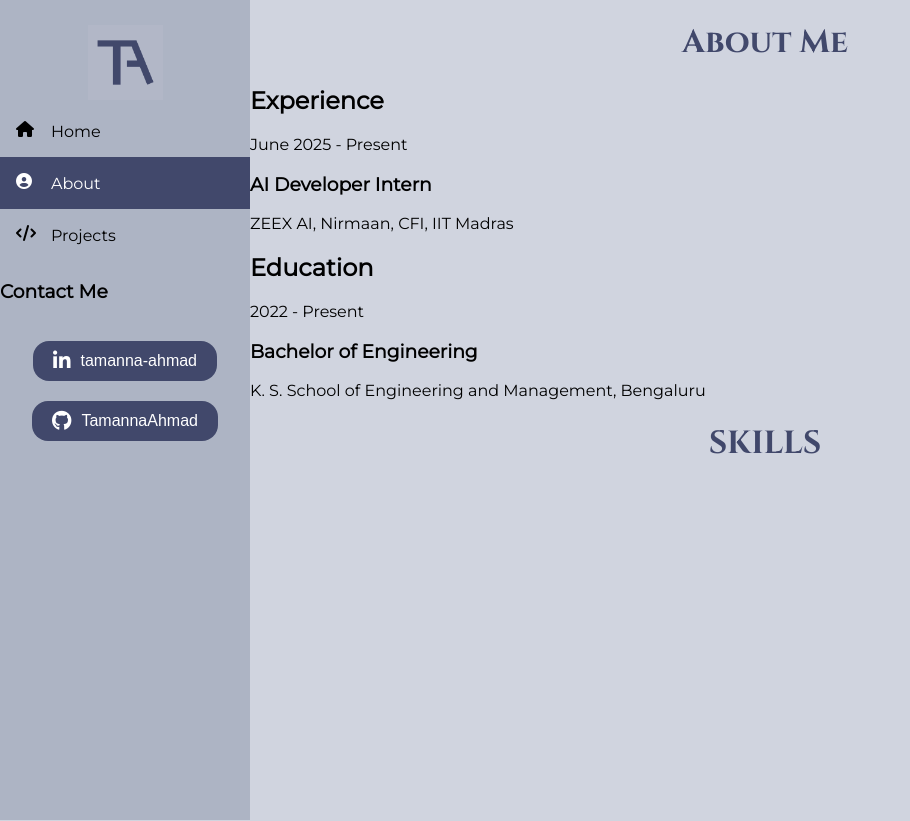
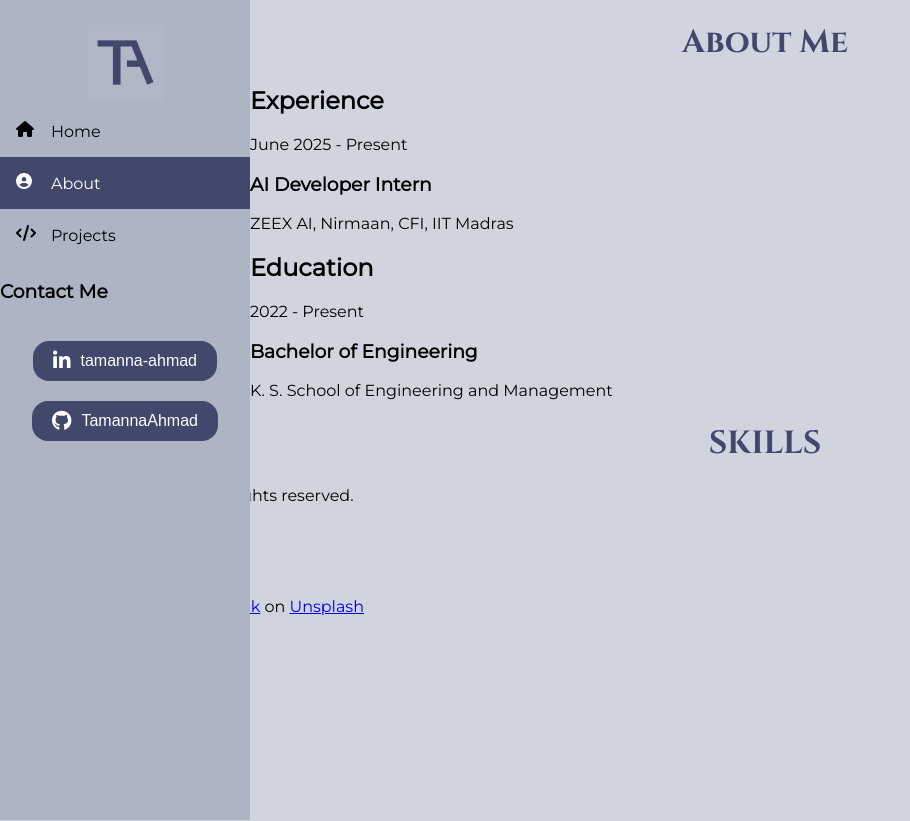
Before and after one commit to TamannaAhmad/Portfolio-Website, a plain HTML site: page projects/personal-website/about.html in a window 1280 px wide. Shown: the whole page, without its empty margins (0-910 px from the left). Drawn offline with Linux system fonts and the light colour scheme.

Commit message:
added footer

```diff
--- a/projects/personal-website/about.html
+++ b/projects/personal-website/about.html
@@ -66,19 +66,33 @@
                         <div class="timeline-date">2022 - Present</div>
                         <div class="timeline-content">
                             <h3>Bachelor of Engineering</h3>
-                            <p class="institution">K. S. School of Engineering and Management, Bengaluru</p>
+                            <p class="institution">K. S. School of Engineering and Management</p>
                         </div>
                         </div>
                     </div>
                 </div>
             </div>
-            <div class="skills-section" id="skills-container">
+            <div class = "skills-card">
+                <div class="skills-section" id="skills-container">
                 <h1>SKILLS</h1>
+            </div>
             </div>
         </div>
         <footer>
-            <br>
-            <br>
+            <div class="footer-content">
+                <p>© 2025 Tamanna Ahmad. All rights reserved.
+                <br>Last Updated: June, 2025
+                <br>
+                <a href = "#">Back to Top</a>
+                </p>
+                <div class="attributions">
+                    <div class="attributions">
+                        <p>Attributions:
+                        <br> <a target="_blank" href="https://icons8.com/icon/40670/c-programming">C Programming</a> icon by <a target="_blank" href="https://icons8.com">Icons8</a>
+                        <br>Hero image by <a href="https://unsplash.com/@kowalikus?utm_content=creditCopyText&utm_medium=referral&utm_source=unsplash">Krzysztof Kowalik</a> on <a href="https://unsplash.com/photos/black-mountain-under-white-sky-during-daytime-2pnozU26QBo?utm_content=creditCopyText&utm_medium=referral&utm_source=unsplash">Unsplash</a></p>
+                </div>
+                </div>
+            </div>
         </footer>
     </body>
 </html>
```
Also changed, not shown: projects/personal-website/index.html (+14 -1 lines).
